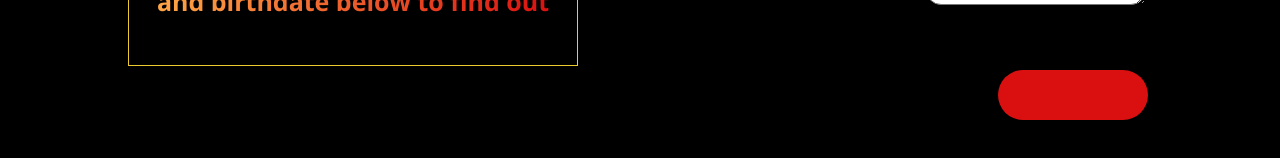
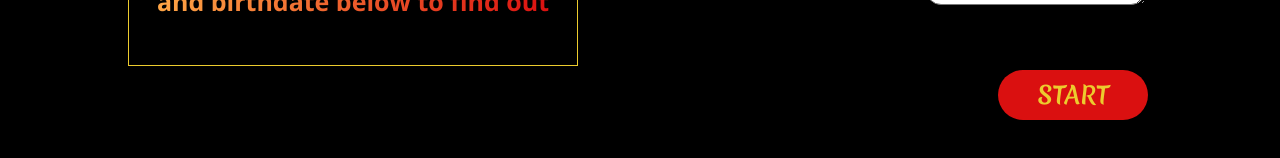
Before and after one commit to florienborg/sakura_tarot, a React (Create React App) app: page / in a window 1280 px wide. Shown: the part 474-632 px from the top of the page. Built offline with nearby package versions, Linux system fonts and the light colour scheme.

Commit message:
add text button

```diff
--- a/src/pages/index.jsx
+++ b/src/pages/index.jsx
@@ -11,7 +11,7 @@ function indexPage() {
       <Header />
       <WelcomeText/>
       <Form/>
-      <RedButton />
+      <RedButton text='START' />
     </div>
   )
 
```
